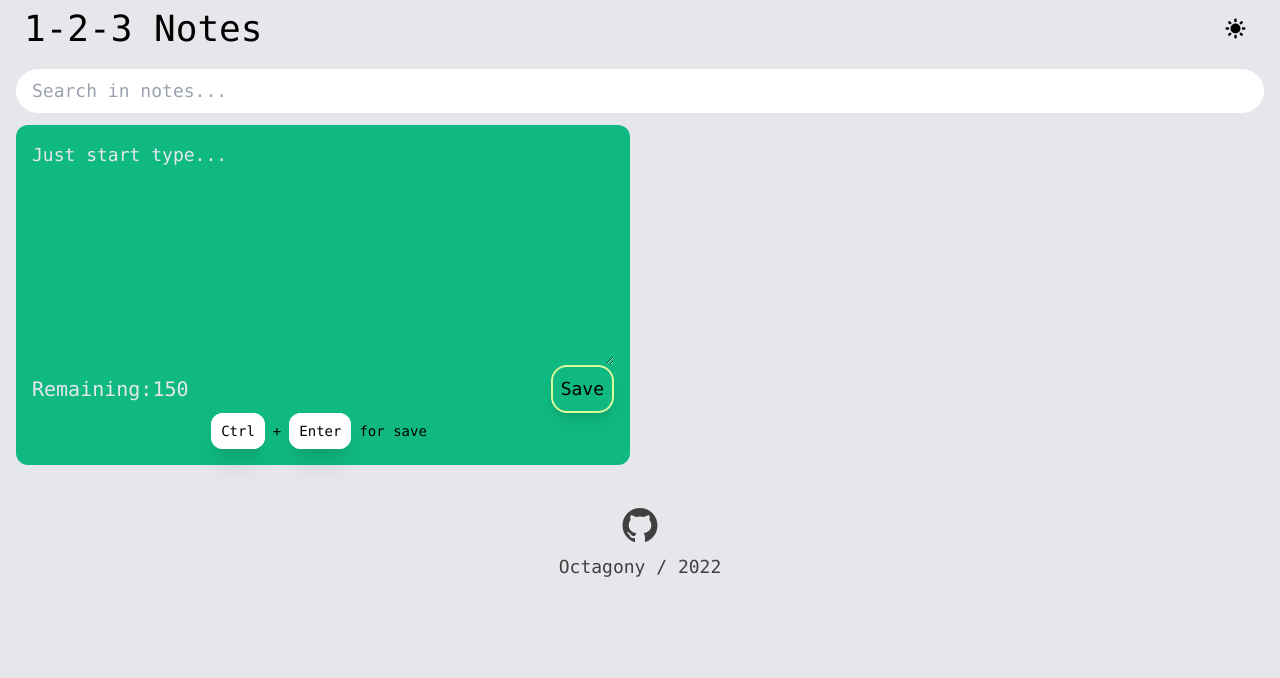
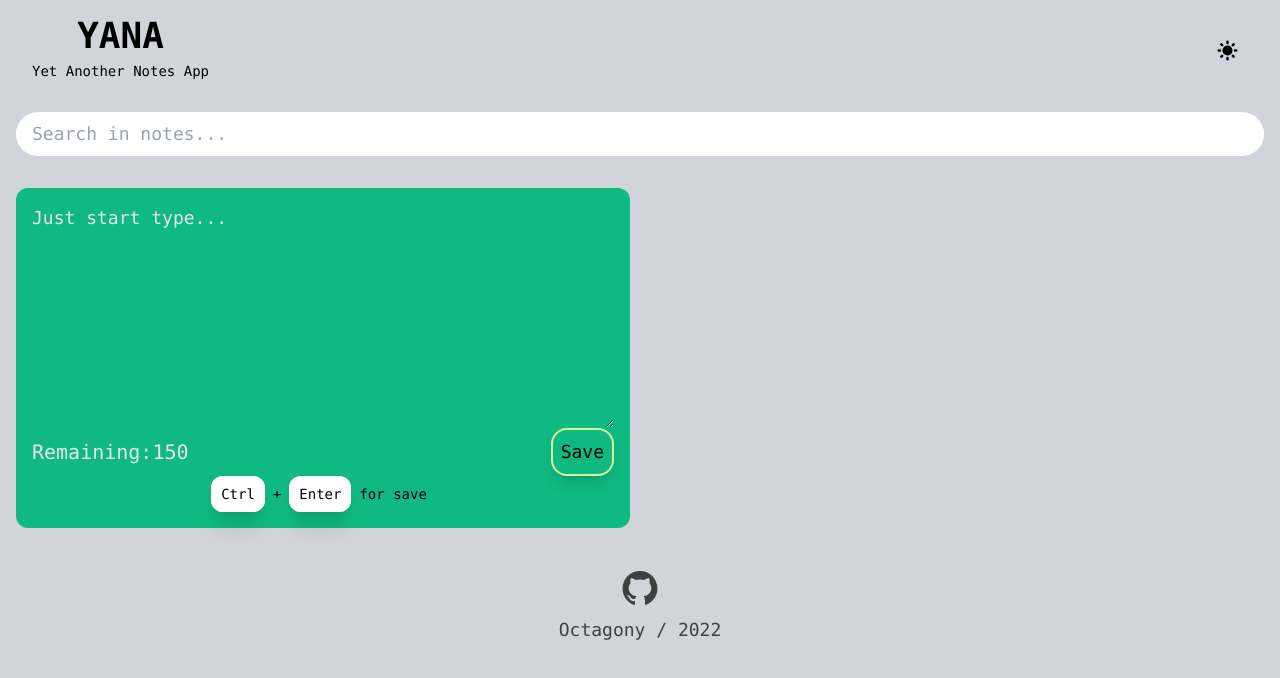
Before and after one commit to octagony/YANA, a React (Create React App) app: page / in a window 1280 px wide. Shown: the top 678 px of the page. Built offline with nearby package versions, Linux system fonts and the light colour scheme.

Commit message:
[2.0] Rename to YANA, change bg colors

```diff
--- a/package.json
+++ b/package.json
@@ -1,5 +1,5 @@
 {
-  "name": "1-2-3-notes",
+  "name": "Yet-Another-Notes-App",
   "version": "0.1.0",
   "private": true,
   "dependencies": {
--- a/public/index.html
+++ b/public/index.html
@@ -30,7 +30,7 @@
       color="#5bbad5"
     />
     <meta name="msapplication-TileColor" content="#da532c" />
-    <title>1-2-3 Notes</title>
+    <title>YANA</title>
   </head>
   <body>
     <noscript>You need to enable JavaScript to run this app.</noscript>
--- a/src/App.js
+++ b/src/App.js
@@ -1,6 +1,6 @@
 import { useEffect } from "react";
 import useTheme from "./store/useTheme.jsx";
-import { useNotes } from "./store/useNotes.jsx";
+import { useNotes } from "./store/useNotes";
 import Header from "./components/Header";
 import NotesGrid from "./components/NotesGrid";
 import SearchBar from "./components/SearchBar";
--- a/src/components/Header.jsx
+++ b/src/components/Header.jsx
@@ -3,8 +3,11 @@ import ThemeToggle from "./ThemeToggle";
 
 const Header = () => {
   return (
-    <header className="p-2 flex justify-between items-center mb-3">
-      <h1 className="text-4xl dark:text-white">1-2-3 Notes</h1>
+    <header className="p-4 flex justify-between items-center mb-3">
+      <div>
+        <h1 className="text-4xl font-bold text-center dark:text-white">YANA</h1>
+        <span className="text-sm dark:text-white">Yet Another Notes App</span>
+      </div>
       <ThemeToggle />
     </header>
   );
--- a/src/components/NewNote.jsx
+++ b/src/components/NewNote.jsx
@@ -1,6 +1,7 @@
 import React, { useState, useEffect } from "react";
 import { useNotes } from "../store/useNotes.jsx";
 
+//TODO
 const NewNote = () => {
   const [notes, addNote] = useNotes((state) => [state.notes, state.addNote]);
   const [textNote, setTextNote] = useState("");
--- a/src/components/SearchBar.jsx
+++ b/src/components/SearchBar.jsx
@@ -7,7 +7,7 @@ const SearchBar = () => {
     state.setInputValue,
   ]);
   return (
-    <div className="mb-3">
+    <div className="mb-8">
       <input
         className="w-full from-neutral-900 outline-none p-2 px-4 rounded-3xl"
         type="search"
--- a/src/components/ThemeToggle.jsx
+++ b/src/components/ThemeToggle.jsx
@@ -5,7 +5,7 @@ import useTheme from "../store/useTheme.jsx";
 const ThemeToggle = () => {
   const [theme, setTheme] = useTheme((state) => [state.theme, state.setTheme]);
   return (
-    <div className="p-2 cursor-pointer" onClick={setTheme}>
+    <div className="p-2 cursor-pointer dark:text-white" onClick={setTheme}>
       {theme === "light" ? <HiSun size={25} /> : <HiMoon size={25} />}
     </div>
   );
--- a/src/index.css
+++ b/src/index.css
@@ -11,5 +11,5 @@ body {
 }
 
 body {
-  @apply bg-gray-200 dark:bg-neutral-700;
+  @apply bg-gray-300 dark:bg-neutral-700;
 }
```
Also changed, not shown: 1 other file (tests, documents, lock files or other folders).
